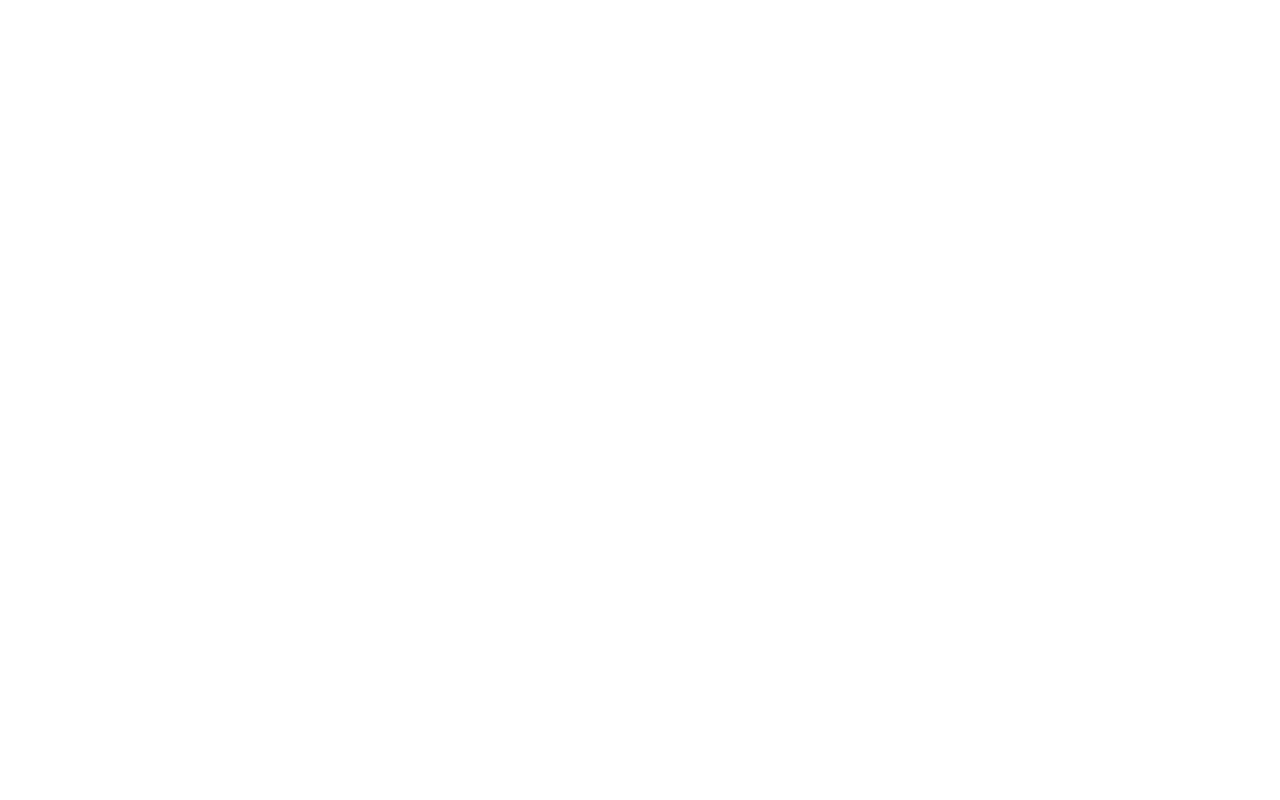
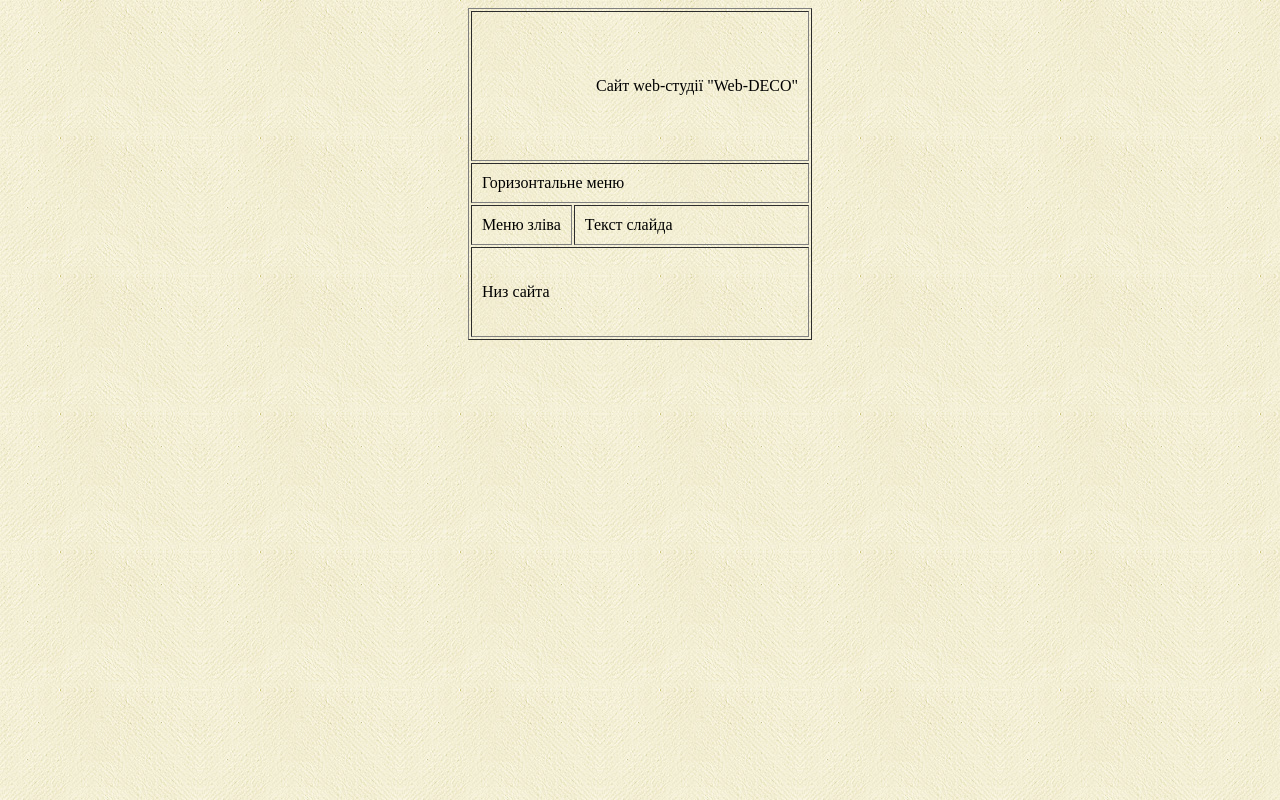
Before and after one commit to Svyryddanya/Svyryddanya.github.io, a plain HTML site: page index.html in a window 1280 px wide. Drawn offline with Linux system fonts and the light colour scheme.

Commit message:
Добавить фон 03

```diff
--- a/index.html
+++ b/index.html
@@ -4,7 +4,22 @@
 		<title>Сайт web-студії "Web-DECO"</title>
 </head>
 
-<body>
+<body background="images/bg.jpg">
+<table border="1" align="center" cellpadding="10" >
+	<tr>
+		<td colspan ="2" height="150" align="right">Сайт web-студії "Web-DECO"</td>
+	</tr>
+	<tr>
+		<td colspan="2">Горизонтальне меню</td>
+	</tr>
+	<tr>
+		<td width="30%" valign="top">Меню зліва</td>
+		<td width="70%">Текст слайда</td>
+	</tr>
+	<tr>
+		<td colspan="2" valign="middle" height="90">Низ сайта</td>
+	</tr>
+</table>
 </body>
 
 </html>
```
Also changed, not shown: images/bg.jpg (added).
